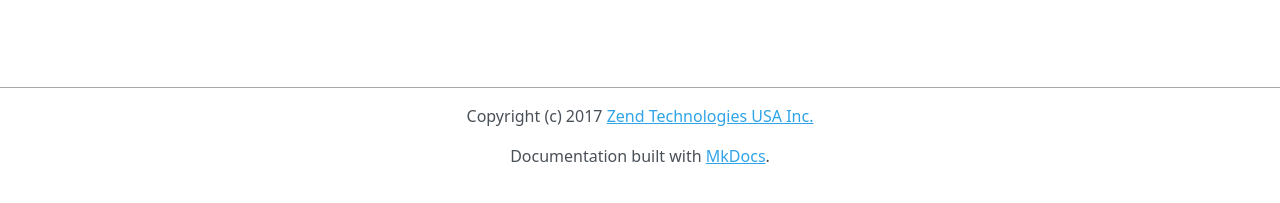
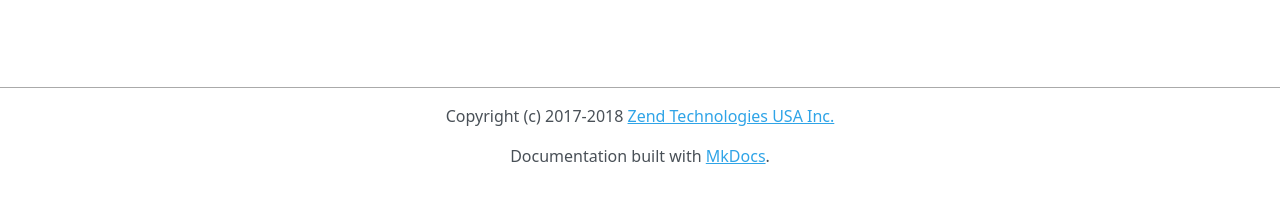
Before and after one commit to zendframework/zend-expressive-authorization, an MkDocs documentation site: the page built from docs/book/index.md, in a window 1280 px wide. Shown: the part 419-622 px from the top of the page. Built offline with MkDocs 1.6.1, drawn with Linux system fonts in a browser that asks for light colours; nearby versions of some CDN libraries; old or Windows-style settings are respelled for this version of MkDocs.

Commit message:
Updated copyright year range in mkdocs.yml

```diff
--- a/mkdocs.yml
+++ b/mkdocs.yml
@@ -6,4 +6,4 @@ pages:
 site_name: Expressive Authorization middleware
 site_description: 'Authorization middleware for Expressive and PSR-7 applications'
 repo_url: 'https://github.com/zendframework/zend-expressive-authorization'
-copyright: 'Copyright (c) 2017 <a href="http://www.zend.com/">Zend Technologies USA Inc.</a>'
+copyright: 'Copyright (c) 2017-2018 <a href="http://www.zend.com/">Zend Technologies USA Inc.</a>'
```
